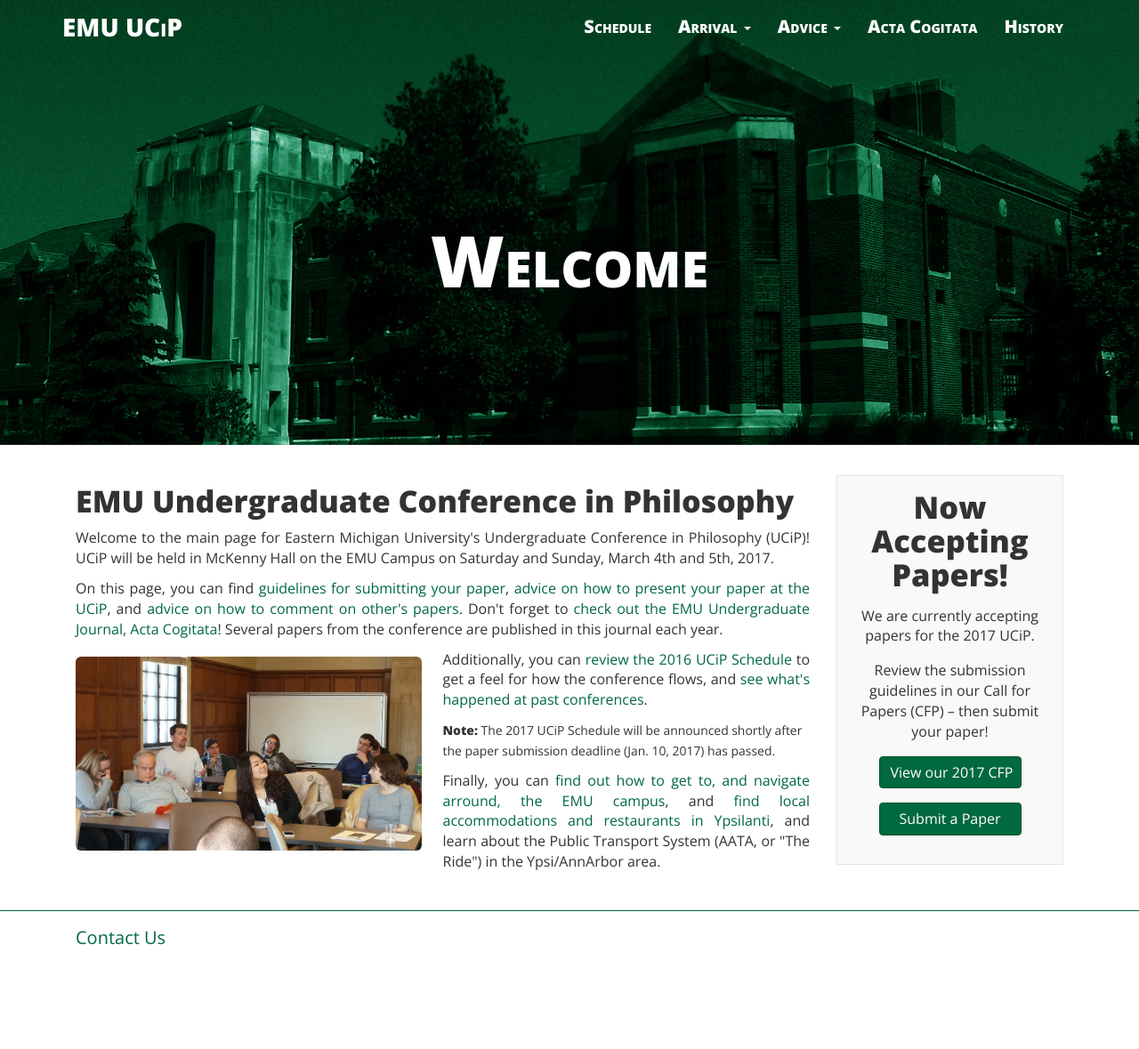
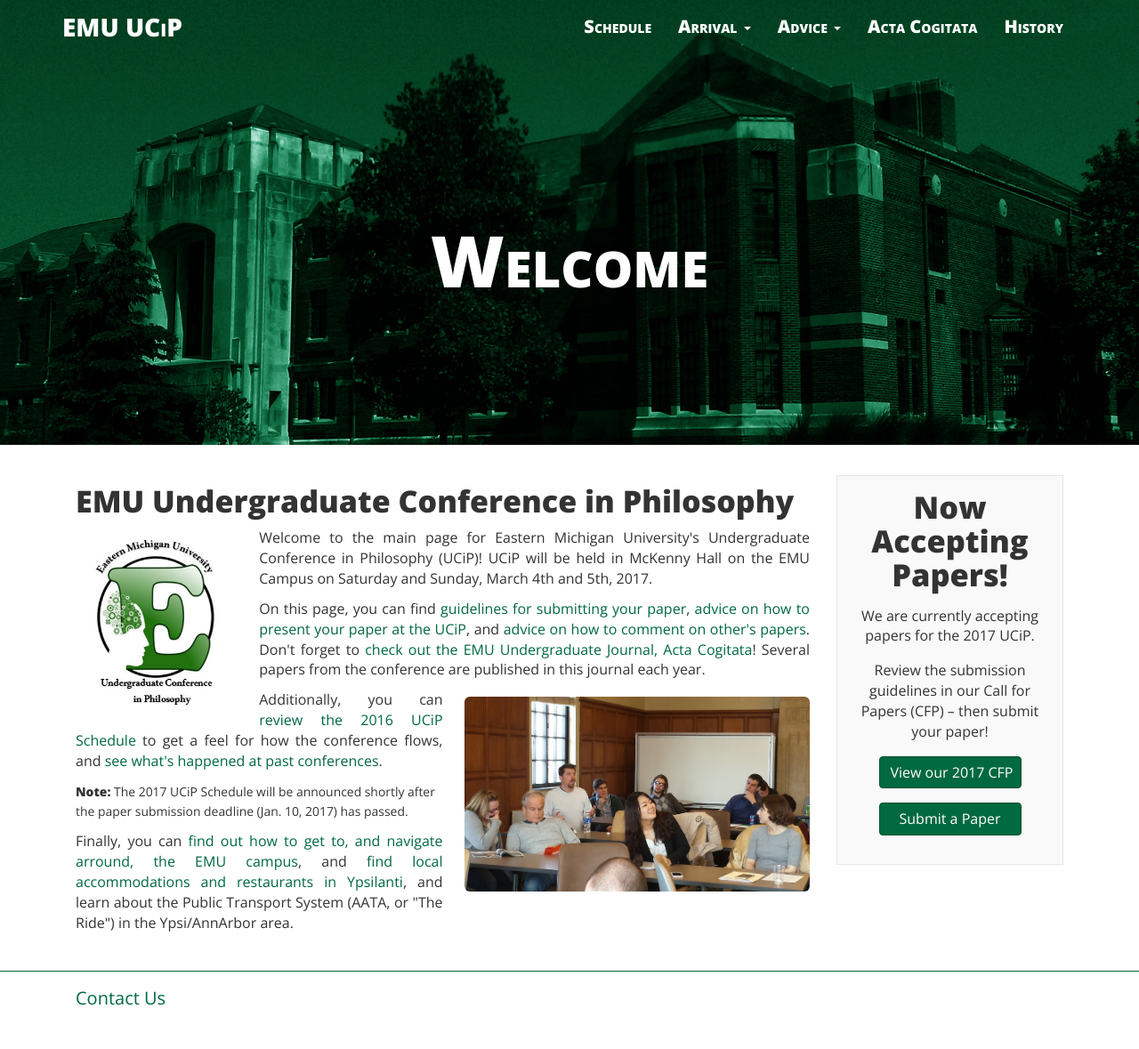
Before and after one commit to ucip/ucip.github.io, a Jekyll site: the page built from index.html, in a window 1280 px wide. Shown: the whole page at 89% size. Built offline with Jekyll 4.4.1, drawn with Linux system fonts in a browser that asks for light colours; nearby versions of some CDN libraries; before the commit the page ends 1111 px from its top, so only the background shows below that.

Commit message:
adding logo

```diff
--- a/index.html
+++ b/index.html
@@ -7,9 +7,12 @@
 <div class="container">
   <div class="col-sm-9 col-xs-12 cfp-page">
     <h2 class="home-h2">EMU Undergraduate Conference in Philosophy</h2>
+    <div class="col-sm-3 img-div-left">
+      <img class="img-responsive img-rounded" src="{{ site.baseurl }}/img/logo.jpg">
+    </div>
     <p class="text-justify">Welcome to the main page for Eastern Michigan University's Undergraduate Conference in Philosophy (UCiP)! UCiP will be held in McKenny Hall on the EMU Campus on Saturday and Sunday, March 4th and 5th, 2017.</p>
     <p class="text-justify">On this page, you can find <a href="{{ site.baseurl }}/cfp/">guidelines for submitting your paper</a>, <a href="{{ site.baseurl }}/advice/speakers/">advice on how to present your paper at the UCiP</a>, and <a href="{{ site.baseurl }}/advice/commentators/">advice on how to comment on other's papers</a>. Don't forget to <a href="{{ site.baseurl }}/journal/">check out the EMU Undergraduate Journal, Acta Cogitata</a>! Several papers from the conference are published in this journal each year.</p>
-    <div class="col-sm-6 img-div-left">
+    <div class="col-sm-6 img-div-right">
       <img class="img-responsive img-rounded" src="{{ site.baseurl }}/img/img_6.jpg">
     </div>
     <p class="text-justify">Additionally, you can <a href="{{ site.baseurl }}/schedule/">review the 2016 UCiP Schedule</a> to get a feel for how the conference flows, and <a href="{{ site.baseurl }}/history/">see what's happened at past conferences</a>.</p>
```
